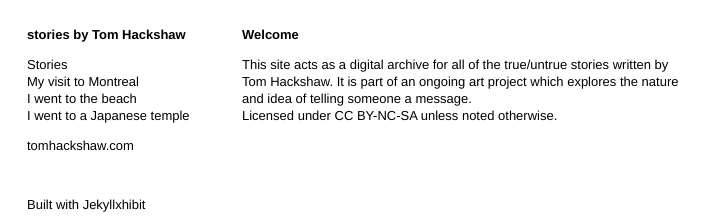
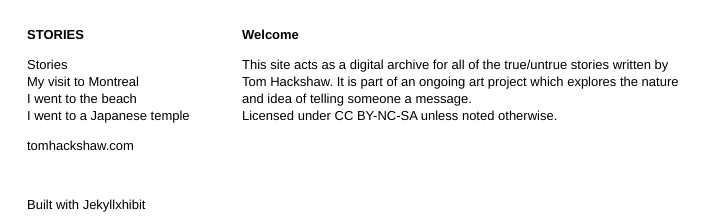
Before and after one commit to virtualnz/testsite, a Jekyll site: the page built from index.md, in a window 1280 px wide. Shown: the top 219 px of the page, without its empty margins (0-714 px from the left). Built offline with Jekyll 4.4.1, drawn with Linux system fonts in a browser that asks for light colours.

Commit message:
Update default.html

```diff
--- a/_layouts/default.html
+++ b/_layouts/default.html
@@ -27,7 +27,7 @@
 		<div id='index'>
 			<div class='container'>
 				<div class='top'>
-					<p><strong><a href='/' style='color: black;'>stories by Tom Hackshaw</a></strong></p>
+					<p><strong><a href='/' style='color: black;'>STORIES</a></strong></p>
 				</div>
 				{% for section in site.categories.section %}
 					<ul class='section' id='section_{{ section.id }}'>
```
